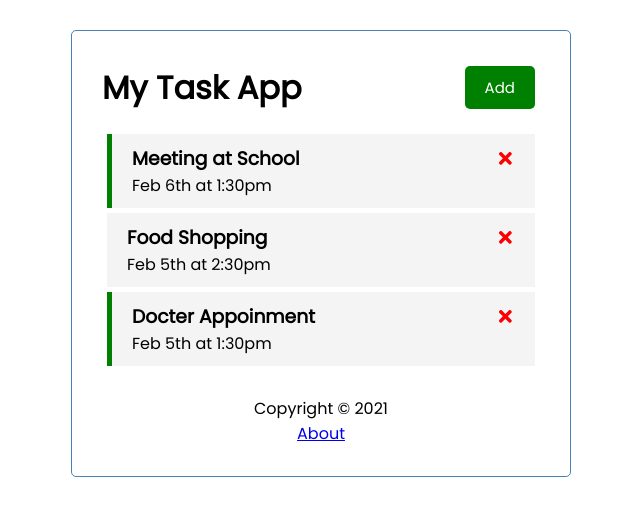
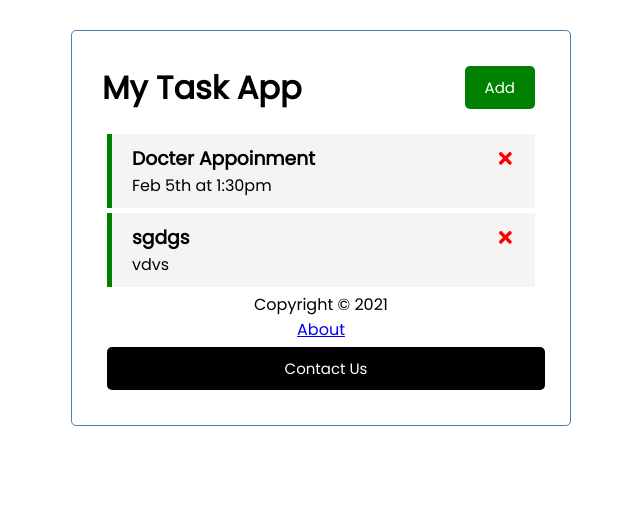
Before and after one commit to nisHcodeX/My-Task-App, a React (Create React App) app: page / in a window 1280 px wide. Shown: the top 516 px of the page, without its empty margins (319-959 px from the left). Built offline with nearby package versions, Linux system fonts and the light colour scheme; data requests are answered from the project's data file.

Commit message:
indentation & contact us feature

```diff
--- a/db.json
+++ b/db.json
@@ -1,22 +1,16 @@
 {
   "tasks": [
-    {
-      "id": 2,
-      "text": "Meeting at School",
-      "day": "Feb 6th at 1:30pm",
-      "reminder": true
-    },
-    {
-      "id": 3,
-      "text": "Food Shopping",
-      "day": "Feb 5th at 2:30pm",
-      "reminder": false
-    },
     {
       "text": "Docter Appoinment",
       "day": "Feb 5th at 1:30pm",
       "reminder": true,
       "id": 4
+    },
+    {
+      "text": "sgdgs",
+      "day": "vdvs",
+      "reminder": true,
+      "id": 5
     }
   ]
 }
--- a/src/App.js
+++ b/src/App.js
@@ -2,6 +2,7 @@ import Header from './components/Header'
 import Footer from './components/Footer'
 import About from './components/About'
 import Tasks from './components/Tasks'
+import ContactUs from './components/ContactUs'
 import AddTask from './components/AddTask'
 import {useState, useEffect} from 'react'
 import {BrowserRouter as Router, Route} from 'react-router-dom'
@@ -44,27 +45,15 @@ function App() {
     })
 
     const data = await res.json()
-    setTasks([...tasks, data])
-
-      // const id = Math.floor(Math.random()*10000)+1
-      // const newTask = {id,...task}
-      // setTasks(
-      //   [...tasks,newTask]
-      // )
-
-   }
+    setTasks([...tasks, data]) }
 // Delete Event
     const deleteTask =async (id) =>{
      await fetch(`http://localhost:5000/tasks/${id}`,{
       method : 'DELETE'
      })
-
         setTasks(
-          tasks.filter(tasks =>(
-            tasks.id !== id
-          ))
-        )
-    }
+          tasks.filter(tasks =>tasks.id !== id)
+        )}
 // Toggle Event
     const toggleTask =async (id) =>{
         const taskToToggle = await fetchTask(id)
@@ -110,6 +99,7 @@ function App() {
         )} />
         <Route path='/About' component={About}/>
         <Footer className='footer'/>
+        <ContactUs/>
     </div>
     </Router>
   )
--- /dev/null
+++ b/src/components/ContactUs.js
@@ -0,0 +1,11 @@
+
+
+const ContactUs = () => {
+    return (
+        <div>
+           <input className='btn btn-block' type='submit' value='Contact Us'/>
+        </div>
+    )
+}
+
+export default ContactUs
--- a/src/components/Footer.js
+++ b/src/components/Footer.js
@@ -1,7 +1,7 @@
 import {Link} from 'react-router-dom'
 const Footer = () => {
     return (
-        <footer className='footer'>
+        <footer >
                 <p>Copyright &copy; 2021 </p>
                 <Link to='/About'>About</Link>
         </footer>
--- a/src/index.css
+++ b/src/index.css
@@ -107,7 +107,7 @@ body {
 }
 
 footer {
-  margin-top: 30px;
+  margin-top: 0px;
   text-align: center;
 }
 .ver{
```
Also changed, not shown: src/components/MoneyManager.js (deleted).
